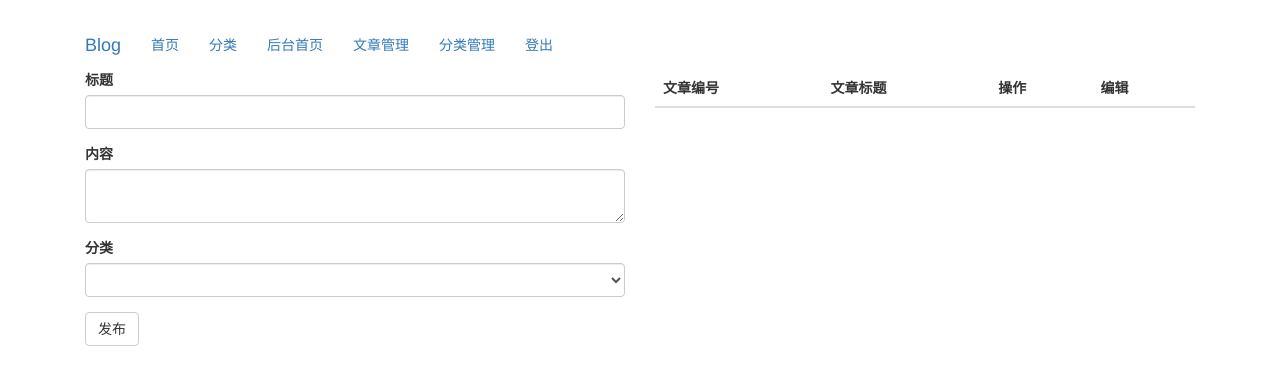
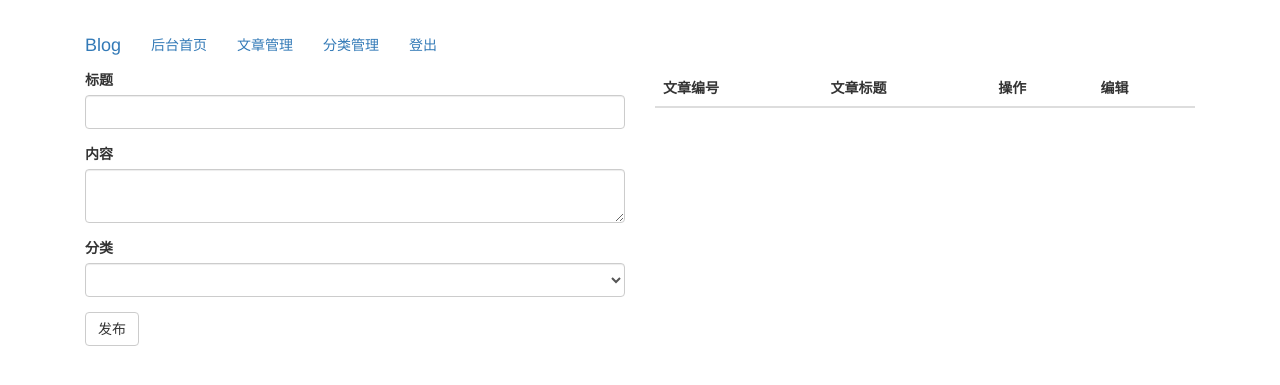
Before and after one commit to NexusRJ/react_demo, a Flask app: page /admin/article/ in a window 1280 px wide. Shown: the part 50-435 px from the top of the page. Run offline with Flask 2, Linux system fonts and the light colour scheme; the visitor is signed in with stand-in values (Sample User, id 1); data that the repository does not hold is empty; parts of the project's set-up code (start-up, migrations or seed data) failed here and were passed over; some libraries are stand-ins or nearby versions.

Commit message:
Modify admin index

```diff
--- a/app/templates/base.html
+++ b/app/templates/base.html
@@ -3,7 +3,7 @@
 {% block title %} Flask-Blog {% endblock %}
 {% block navbar %}
 
-<link rel="stylesheet" href="{{ url_for('static', filename='custom.css') }}">
+<link rel="stylesheet" href="{{ url_for('static', filename='admin/css/admin.css') }}">
 <div class="navbar navbar-inverse" role="navigation"></div>
     <div class="container">
         <div class="navbar-header">
@@ -17,8 +17,6 @@
         </div>
         <div class="nav navbar-nav">
             <ul class="nav navbar-nav">
-                <li><a href="{{ url_for('main.index') }}">首页</a></li>
-                <li><a href="{{ url_for('main.categorys') }}">分类</a></li>
                 {% if current_user.is_authenticated %}
                     <li><a href="{{ url_for('admin.index') }}">后台首页</a></li>
                     <li><a href="{{ url_for('admin.article') }}">文章管理</a></li>
```
Also changed, not shown: 1 other file.
